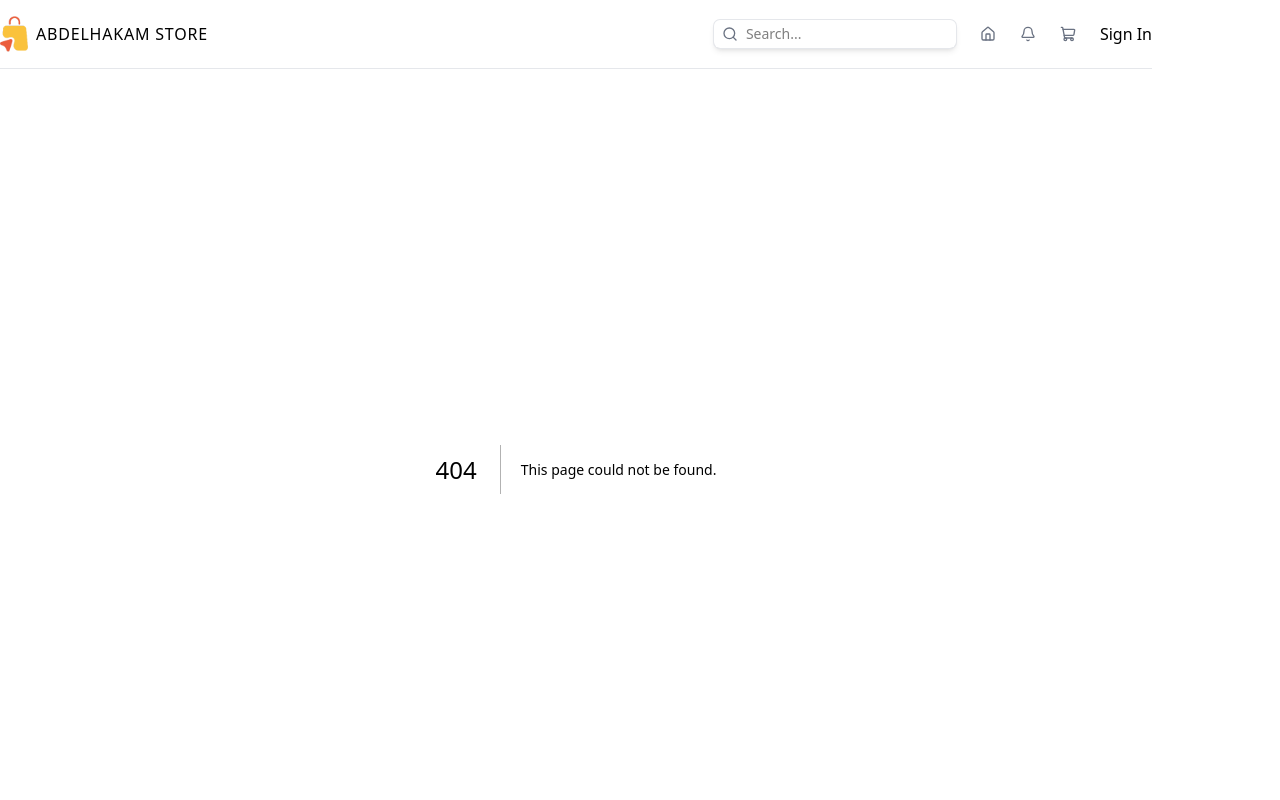
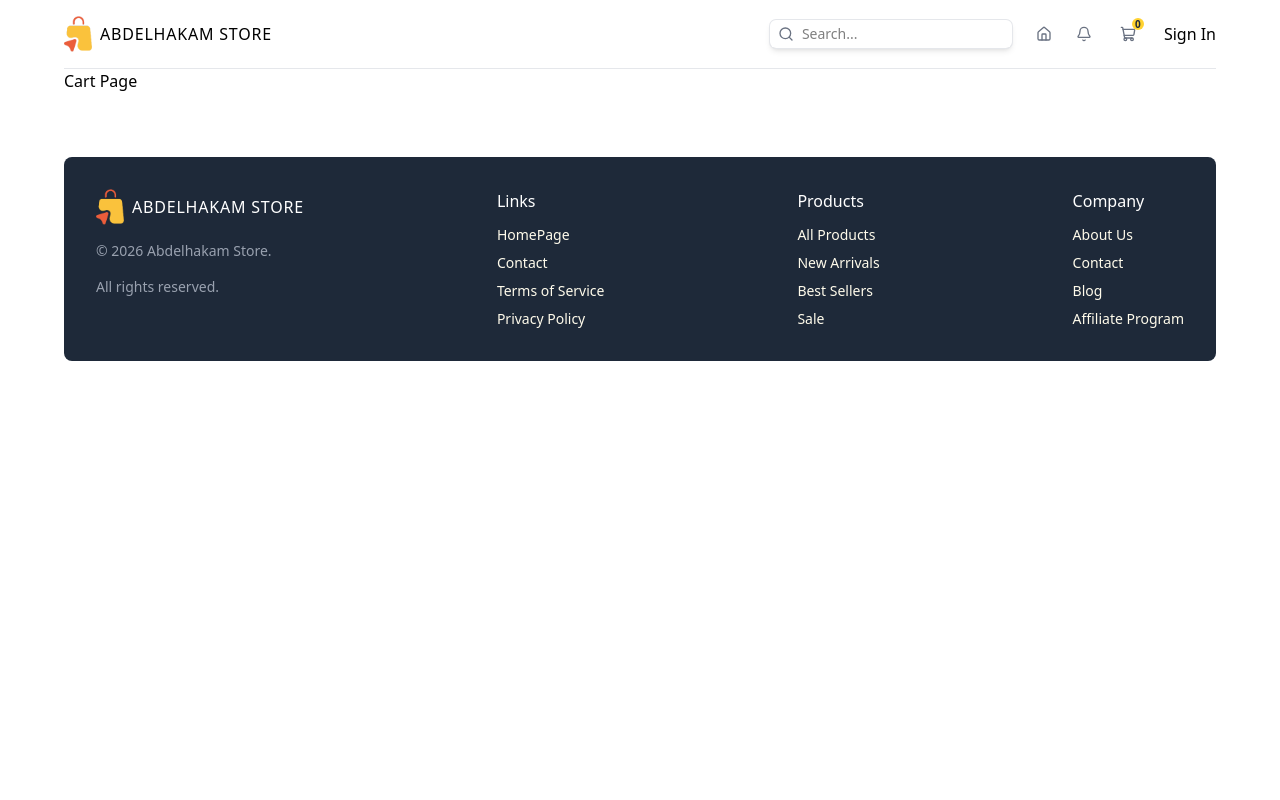
Before and after one commit to Abdelhakam23/e-commerce, a Next.js app: page /cart in a window 1280 px wide. Before the commit this address had no page. Shown: the top 800 px of the page. Built offline with nearby package versions, Linux system fonts and the light colour scheme.

Commit message:
Add ShoppingCartIcon component and CartPage; update Navbar to use ShoppingCartIcon

```diff
--- /dev/null
+++ b/src/app/cart/page.tsx
@@ -0,0 +1,5 @@
+const CartPage = () => {
+  return <div>Cart Page</div>;
+};
+
+export default CartPage;
--- a/src/components/Navbar.tsx
+++ b/src/components/Navbar.tsx
@@ -2,6 +2,7 @@ import Image from "next/image";
 import Link from "next/link";
 import SearchBar from "./SearchBar";
 import { Bell, Home, ShoppingCart } from "lucide-react";
+import ShoppingCartIcon from "./ShoppingCart";
 
 const Navbar = () => {
   return (
@@ -27,8 +28,7 @@ const Navbar = () => {
           <Home className="w-4 h-4 text-gray-500" />
         </Link>
         <Bell className="w-4 h-4 text-gray-500" />
-        <ShoppingCart className="w-4 h-4 text-gray-500" />
-
+        <ShoppingCartIcon />
         <Link href="/login">Sign In</Link>
       </div>
     </nav>
--- /dev/null
+++ b/src/components/ShoppingCart.tsx
@@ -0,0 +1,15 @@
+import { ShoppingCart } from "lucide-react";
+import Link from "next/link";
+
+const ShoppingCartIcon = () => {
+  return (
+    <Link href={"/cart"} className="relative  p-1">
+      <ShoppingCart className="w-4 h-4 text-gray-500" />
+      <span className="absolute -top-1 -right-1  bg-amber-300 rounded-full text-[10px] font-bold text-gray-800   flex h-3 w-3 items-center justify-center text-center align-middle">
+        0
+      </span>
+    </Link>
+  );
+};
+
+export default ShoppingCartIcon;
```
